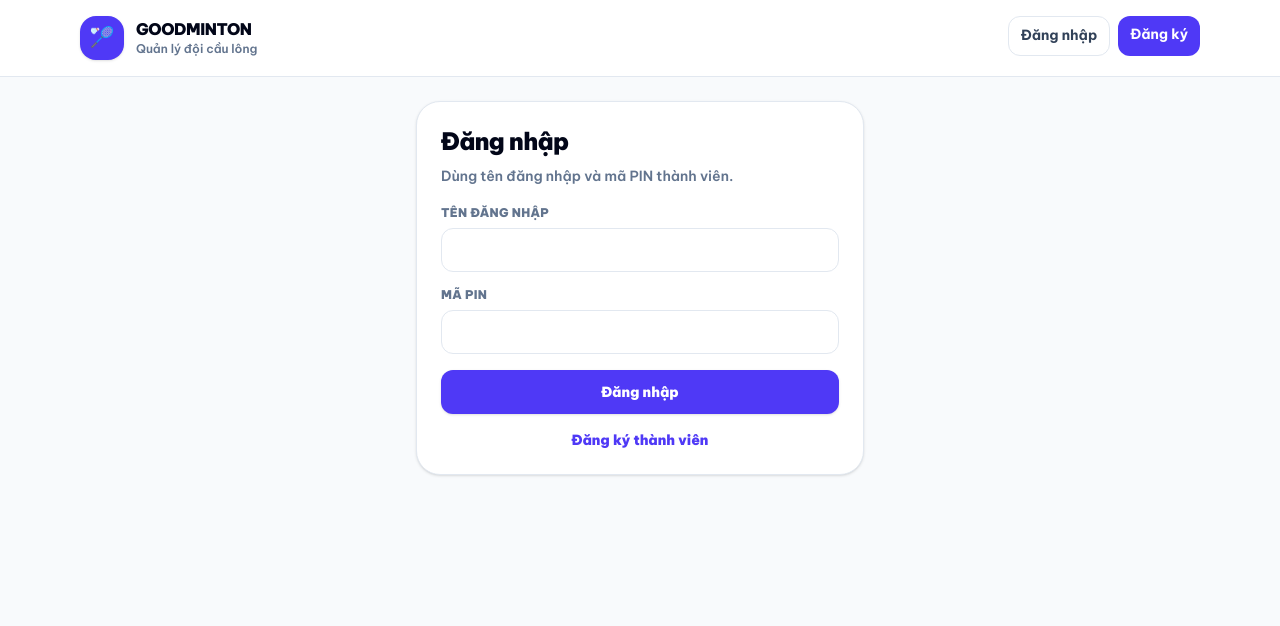
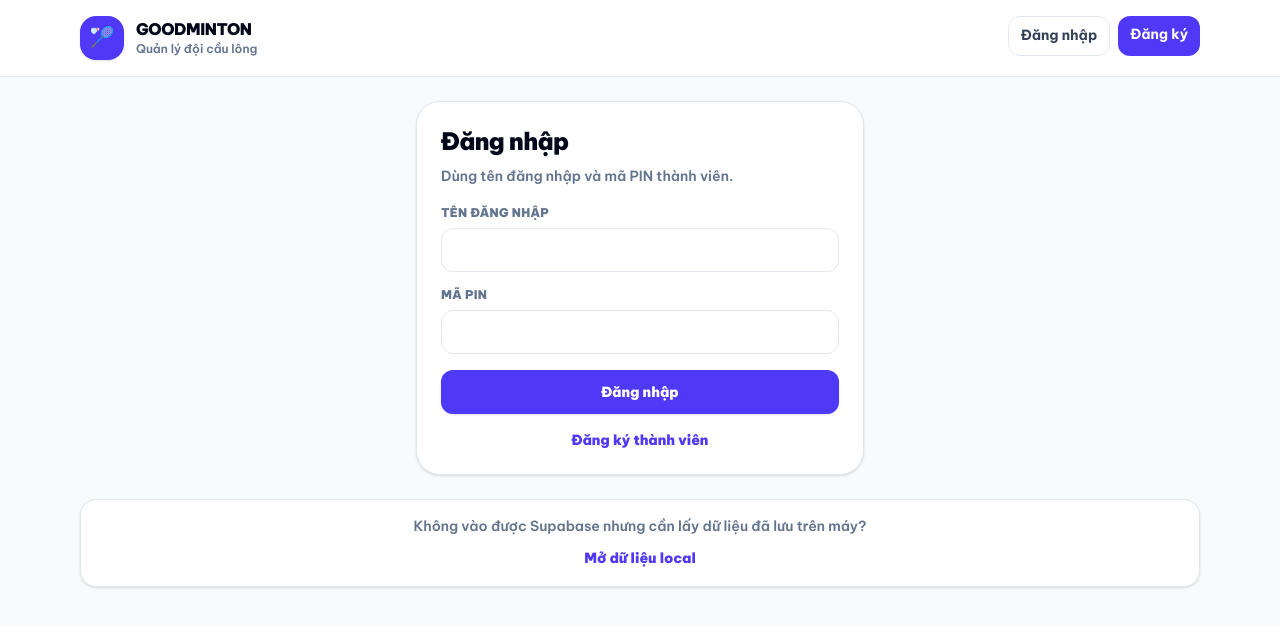
Before and after one commit to lekhanh2099/goodminton, a Next.js app: page /login in a window 1280 px wide. Shown: the top 626 px of the page. Built offline with nearby package versions, Linux system fonts and the light colour scheme; no server answers.

Commit message:
Make local backup reachable without database login

```diff
--- a/app/login/page.tsx
+++ b/app/login/page.tsx
@@ -1,3 +1,4 @@
+import Link from "next/link";
 import { redirect } from "next/navigation";
 
 import { AppShell } from "@/components/AppShell";
@@ -16,6 +17,14 @@ export default async function LoginPage() {
  return (
   <AppShell>
    <LoginForm />
+   <section className="rounded-2xl border border-slate-200 bg-white p-4 text-center shadow-sm">
+    <p className="text-sm font-semibold text-slate-500">
+     Không vào được Supabase nhưng cần lấy dữ liệu đã lưu trên máy?
+    </p>
+    <Link className="mt-3 inline-flex text-sm font-black text-indigo-600" href="/backup">
+     Mở dữ liệu local
+    </Link>
+   </section>
   </AppShell>
  );
 }
```
